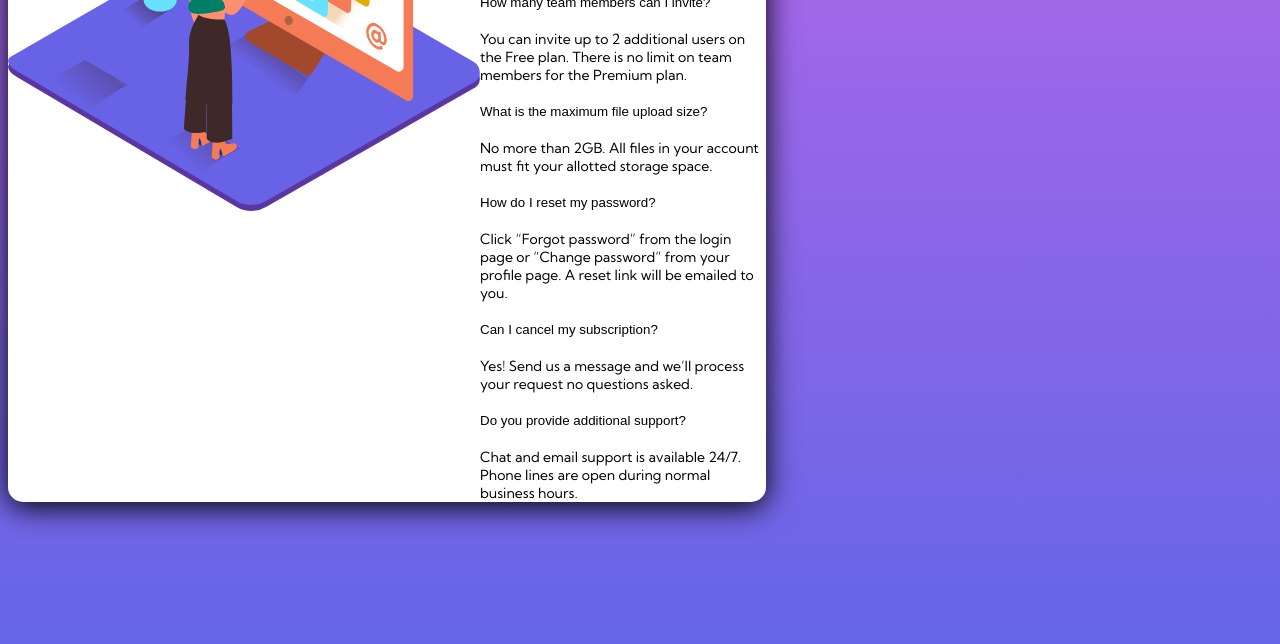
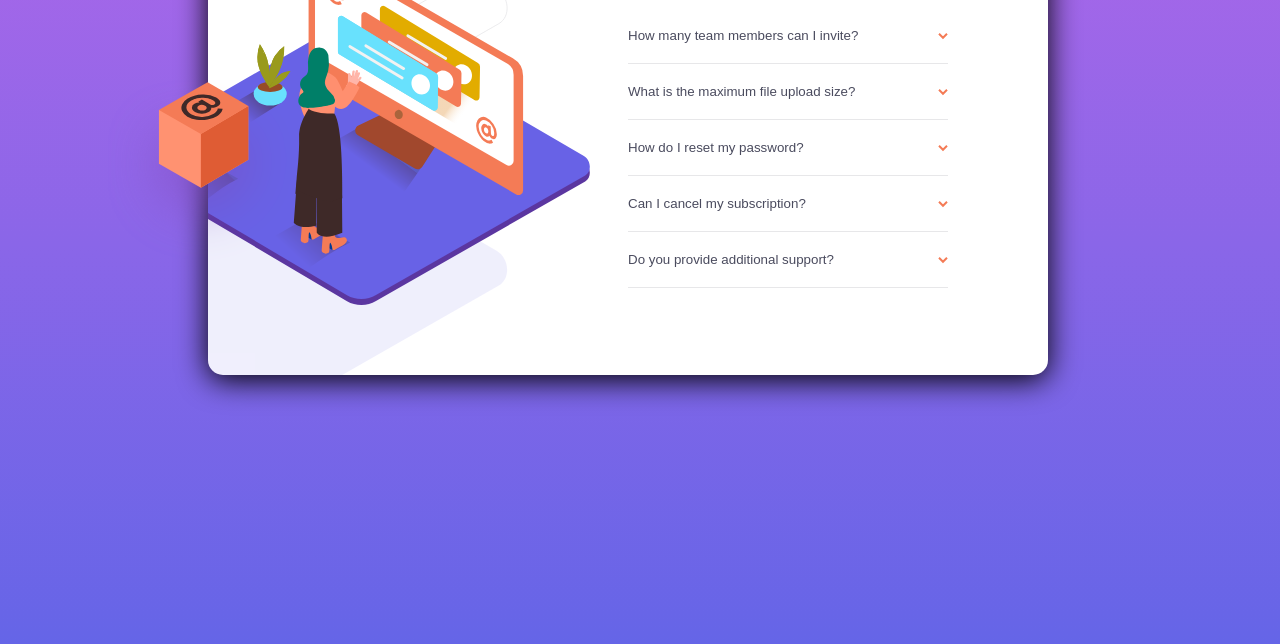
Before and after one commit to alexisw81/faq-page, a plain HTML site: page index.html in a window 1280 px wide. Shown: the part 156-800 px from the top of the page. Drawn offline with Linux system fonts and the light colour scheme; a web font is replaced by a local one.

Commit message:
Finished Styling Desktop

```diff
--- a/index.html
+++ b/index.html
@@ -1,12 +1,16 @@
 <!DOCTYPE html>
 <html lang="en">
-
   <head>
     <meta charset="UTF-8" />
     <meta name="viewport" content="width=device-width, initial-scale=1.0" />
     <!-- displays site properly based on user's device -->
 
-  <link rel="icon" type="image/png" sizes="32x32" href="./images/favicon-32x32.png" />
+    <link
+      rel="icon"
+      type="image/png"
+      sizes="32x32"
+      href="./images/favicon-32x32.png"
+    />
 
     <title>Frontend Mentor | FAQ Accordion Card</title>
     <link rel="stylesheet" href="styles/main.css" />
@@ -28,7 +32,19 @@
     <div class="faq-container centering">
       <!--Left: Image-->
       <div class="faq-image-container">
-      <img src="images/illustration-woman-online-desktop.svg" alt="woman-desktop" />
+        <!--background image-->
+        <img
+          id="image-background"
+          src="images/bg-pattern-desktop.svg"
+          alt="background"
+        />
+
+        <!--woman image-->
+        <img
+          id="image-woman"
+          src="images/illustration-woman-online-desktop.svg"
+          alt="woman"
+        />
       </div>
 
       <!--Right: FAQ Questions-->
@@ -36,37 +52,73 @@
         <h1>FAQ</h1>
         <button class="faq-column-accordion">
           How many team members can I invite?
+          <div class="faq-column-icon">
+            <img src="images/icon-arrow-down.svg" alt="accordion-arrow" />
+          </div>
         </button>
         <div class="faq-column-panel">
           You can invite up to 2 additional users on the Free plan. There is no
           limit on team members for the Premium plan.
+          <div class="faq-column-icon">
+            <img src="images/icon-arrow-down.svg" alt="accordion-arrow" />
+          </div>
         </div>
         <button class="faq-column-accordion">
           What is the maximum file upload size?
+          <div class="faq-column-icon">
+            <img src="images/icon-arrow-down.svg" alt="accordion-arrow" />
+          </div>
         </button>
         <div class="faq-column-panel">
           No more than 2GB. All files in your account must fit your allotted
           storage space.
+          <div class="faq-column-icon">
+            <img src="images/icon-arrow-down.svg" alt="accordion-arrow" />
           </div>
-      <button class="faq-column-accordion">How do I reset my password?</button>
+        </div>
+        <button class="faq-column-accordion">
+          How do I reset my password?
+          <div class="faq-column-icon">
+            <img src="images/icon-arrow-down.svg" alt="accordion-arrow" />
+          </div>
+        </button>
         <div class="faq-column-panel">
           Click “Forgot password” from the login page or “Change password” from
           your profile page. A reset link will be emailed to you.
+          <div class="faq-column-icon">
+            <img src="images/icon-arrow-down.svg" alt="accordion-arrow" />
           </div>
-      <button class="faq-column-accordion">Can I cancel my subscription?</button>
+        </div>
+        <button class="faq-column-accordion">
+          Can I cancel my subscription?
+          <div class="faq-column-icon">
+            <img src="images/icon-arrow-down.svg" alt="accordion-arrow" />
+          </div>
+        </button>
         <div class="faq-column-panel">
           Yes! Send us a message and we’ll process your request no questions
           asked.
+          <div class="faq-column-icon">
+            <img src="images/icon-arrow-down.svg" alt="accordion-arrow" />
+          </div>
         </div>
         <button class="faq-column-accordion">
           Do you provide additional support?
+          <div class="faq-column-icon">
+            <img src="images/icon-arrow-down.svg" alt="accordion-arrow" />
+          </div>
         </button>
         <div class="faq-column-panel">
           Chat and email support is available 24/7. Phone lines are open during
           normal business hours.
+          <div class="faq-column-icon">
+            <img src="images/icon-arrow-down.svg" alt="accordion-arrow" />
           </div>
         </div>
       </div>
+    </div>
+
+    <!--Box Image-->
+    <img id="image-box" src="images/illustration-box-desktop.svg" alt="box" />
   </body>
-
 </html>
--- a/styles/main.scss
+++ b/styles/main.scss
@@ -1,11 +1,9 @@
 //Font
 //Weight 400, 700
-  @import url('https://fonts.googleapis.com/css2?family=Kumbh+Sans:wght@400;700&family=Overpass:wght@400;700&family=Shippori+Antique+B1&display=swap');
-
-
+@import url("https://fonts.googleapis.com/css2?family=Kumbh+Sans:wght@400;700&family=Overpass:wght@400;700&family=Shippori+Antique+B1&display=swap");
 
 //Fonts
-  $primary-font: 'Kumbh Sans', sans-serif;
+$primary-font: "Kumbh Sans", sans-serif;
 $primary-font-size: 12px;
 
 //Text
@@ -26,7 +24,9 @@
 
 //Typography
 h1 {
-    font-size: 48px;
+  font-size: 36px;
+  padding: 0;
+  margin-top: 0;
 }
 
 body {
@@ -36,39 +36,93 @@
   font-family: $primary-font;
 }
 
+//Centering block on page
 .centering {
+  margin-left: 200px;
+  position: absolute;
   display: flex;
+  flex-direction: center;
   text-align: center;
   justify-content: center;
+  align-items: center;
 }
 
+//Orange box Image
+#image-box {
+  position: relative;
+  top: 228px;
+  left: 100px;
+  z-index: 2;
+}
+
+//FAQ Card
 .faq {
+  z-index: -2;
+
+  //Left Column : Image
+  &-image-container {
+    width: 50%;
+
+    & > #image-background {
+      position: absolute;
+      bottom: -130px;
+      right: 540px;
+      z-index: 0;
+      width: 100%;
+    }
+
+    & > #image-woman {
+      position: relative;
+      top: 14px;
+      right: 190px;
+      z-index: 1;
+    }
+  }
+
+  //Right Column : FAQ
   &-container {
     display: flex;
     flex-flow: row;
     background-color: $white;
-      width: 60%;
+    width: 50%;
     border-radius: 15px;
     box-shadow: 0px 5px 30px;
+    padding: 80px 100px;
+    overflow: hidden;
   }
 
   &-column {
     text-align: left;
 
+    //Arrow Icon
+    &-icon {
+      text-align: right;
+    }
+
+    //FAQ Question
     &-accordion {
+      color: $darker-gray-blue;
       background-color: $white;
       padding: 20px 0 20px 0;
-        border-bottom: solid $light-gray-blue 2px;
-        border: none;
+      border-top: none;
+      border-left: none;
+      border-right: none;
+      border-bottom: solid 1px $light-gray-blue;
+      width: 100%;
+      text-align: left;
+      display: inline-flex;
+      justify-content: space-between;
 
       &:hover {
-          font-weight: bold;
+        color: $soft-red;
         cursor: pointer;
       }
     }
 
+    //FAQ Answer
     &-panel {
       font-size: 14px;
+      display: none;
     }
   }
 }
```
Also changed, not shown: js/script.js (+9 -0 lines), styles/main.css, 1 other file. Lines whose indentation alone changed are shown as unchanged.
